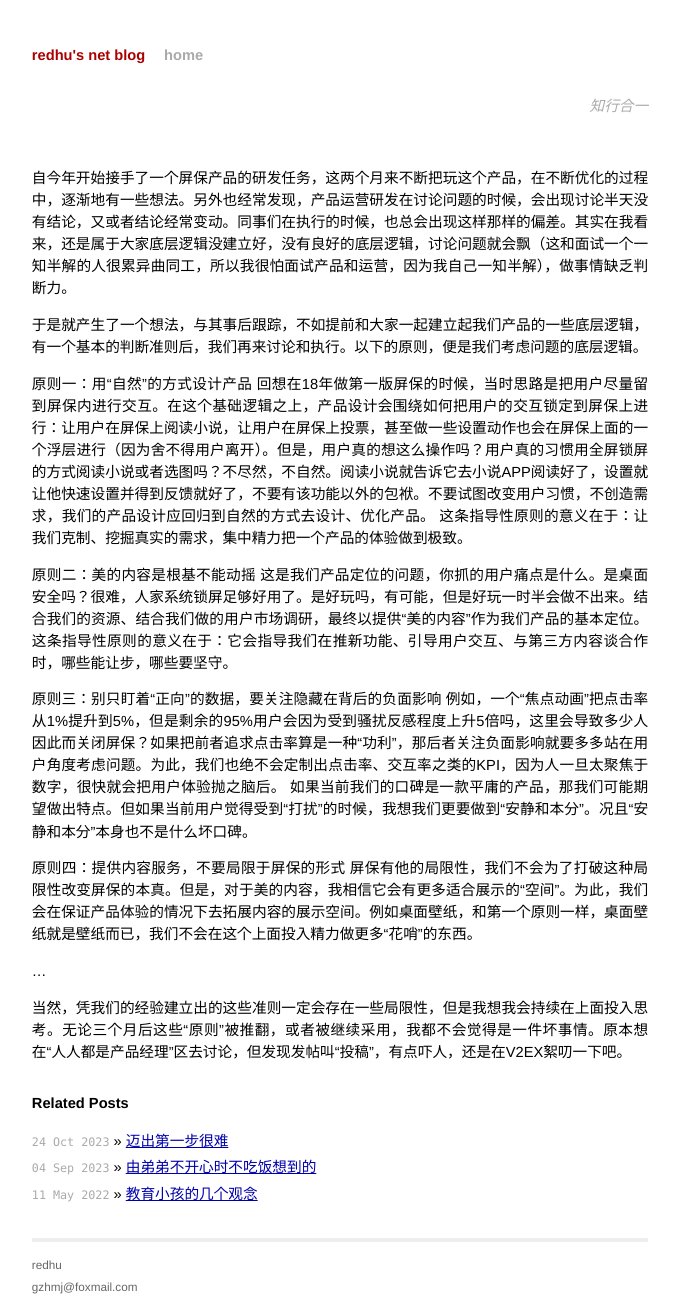
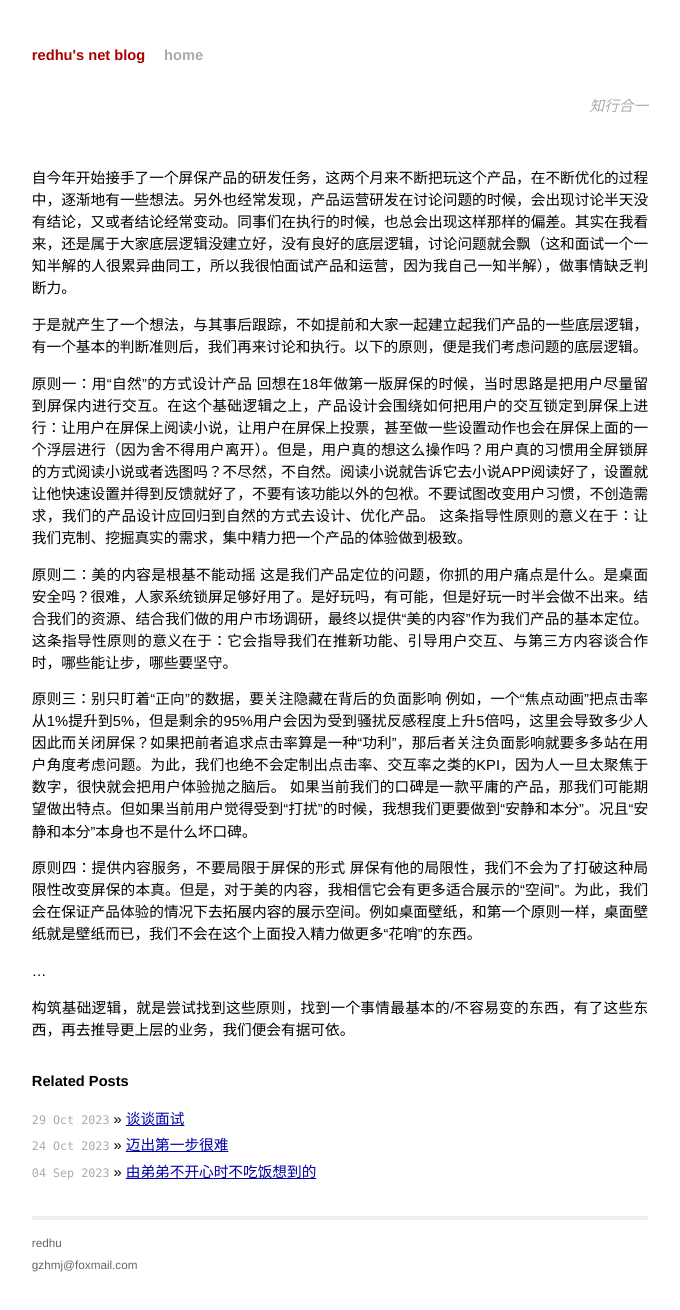
Before and after one commit to redhu/redhu.github.io, a Jekyll site: the page built from _posts/2020-4-9-做屏保的基础逻辑.md, in a window 1280 px wide. Shown: the whole page, without its empty margins (300-980 px from the left). Built offline with Jekyll 4.4.1, drawn with Linux system fonts in a browser that asks for light colours; our own code applies the rules of GitHub Pages for plain Markdown files; comment, search, counter and statistics services are not loaded; after the commit the page ends 1288 px from its top, so only the background shows below that.

```diff
--- a/_posts/2020-4-9-做屏保的基础逻辑.md
+++ b/_posts/2020-4-9-做屏保的基础逻辑.md
@@ -19,4 +19,4 @@
 
 ...
 
-当然，凭我们的经验建立出的这些准则一定会存在一些局限性，但是我想我会持续在上面投入思考。无论三个月后这些“原则”被推翻，或者被继续采用，我都不会觉得是一件坏事情。原本想在“人人都是产品经理”区去讨论，但发现发帖叫“投稿”，有点吓人，还是在V2EX絮叨一下吧。
+构筑基础逻辑，就是尝试找到这些原则，找到一个事情最基本的/不容易变的东西，有了这些东西，再去推导更上层的业务，我们便会有据可依。
```
Also changed, not shown: _posts/2022-5-11-教育小孩的几个观念.md (+0 -2 lines), _posts/2023-10-29-谈谈面试.md (added).
